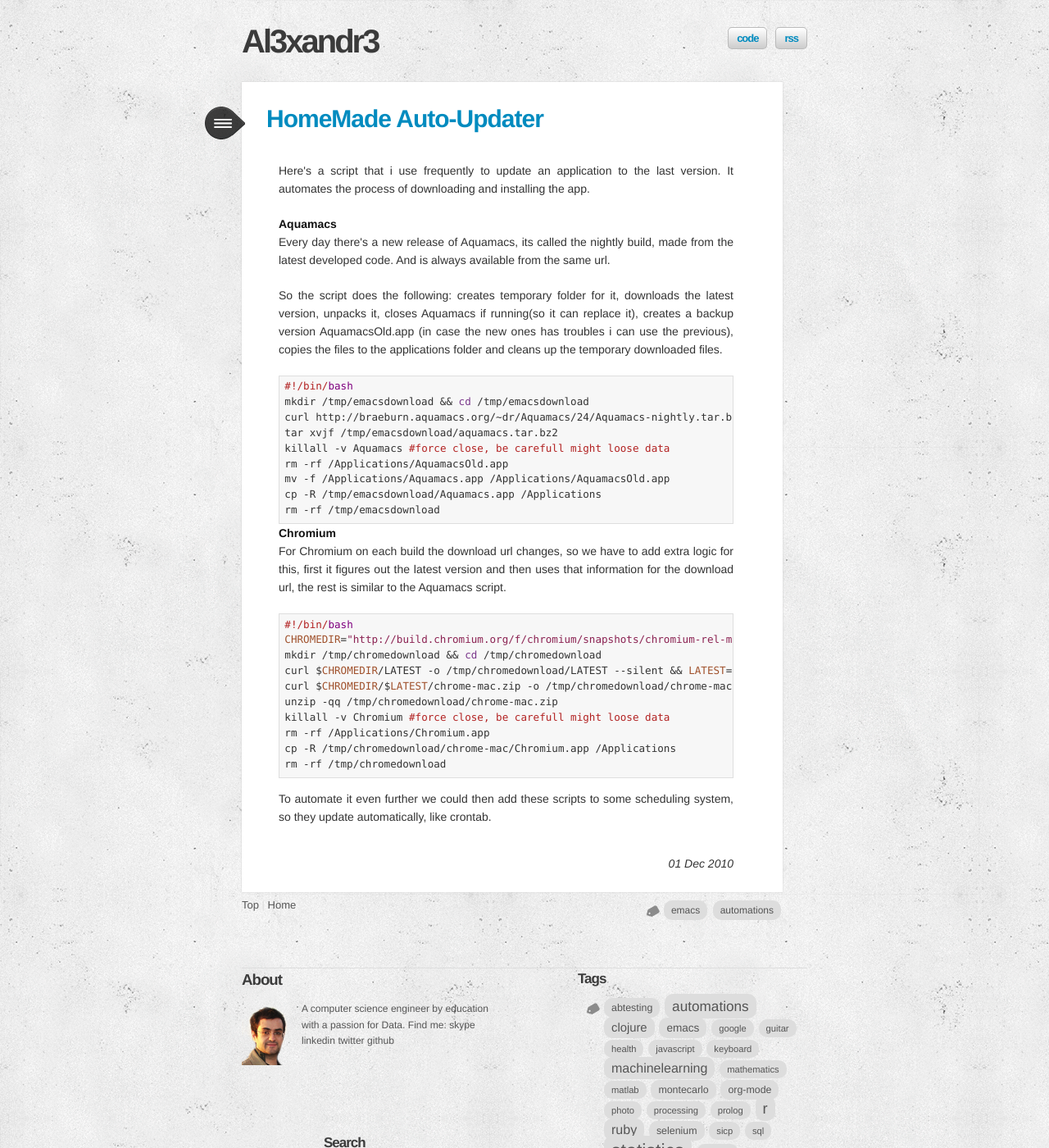
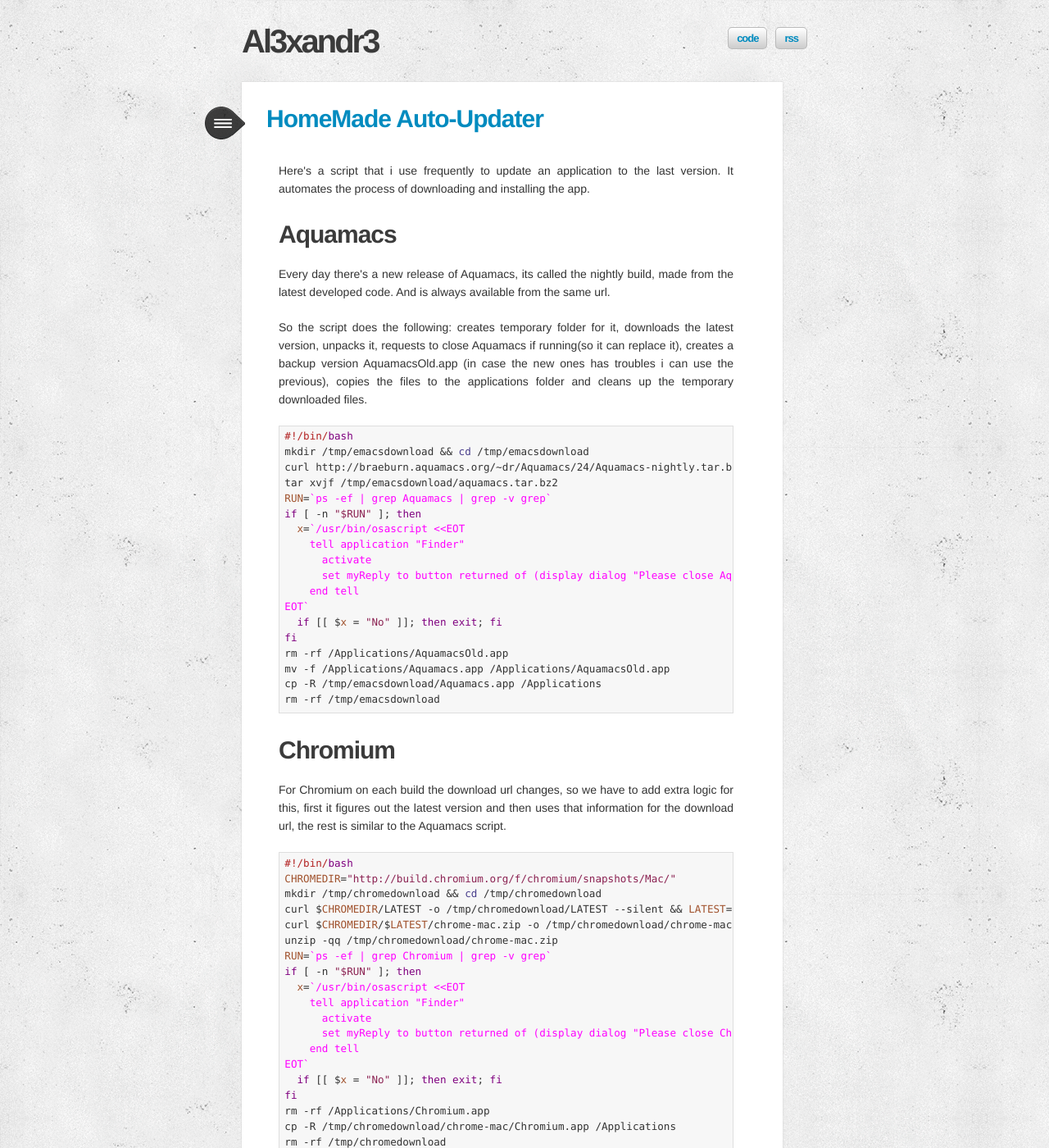
Before and after one commit to al3xandr3/al3xandr3.github.io, a Jekyll site: the page built from _posts/2010-12-01-homemade-autoupdater.html, in a window 1280 px wide and 1400 px high. Shown: the whole window at 82% size. Built offline with Jekyll 4.4.1, drawn with Linux system fonts in a browser that asks for light colours; comment, search, counter and statistics services are not loaded; some of the changed text lies outside the part shown.

Commit message:
auto-updater update

```diff
--- a/_posts/2010-12-01-homemade-autoupdater.html
+++ b/_posts/2010-12-01-homemade-autoupdater.html
@@ -18,26 +18,35 @@
 Here's a script that i use frequently to update an application to the last version. It automates the process of downloading and installing the app.
 </p>
 
-<div id="outline-container-1" class="outline-2">
-<h2 id="sec-1">Aquamacs </h2>
-<div class="outline-text-2" id="text-1">
+<div id="outline-container-1" class="outline-3">
+<h3 id="sec-1">Aquamacs </h3>
+<div class="outline-text-3" id="text-1">
 
 
 <p>
 Every day there's a new release of Aquamacs, its called the nightly build, made from the latest developed code. And is always available from the same url.
 </p>
 <p>
-So the script does the following: creates temporary folder for it, downloads the latest version, unpacks it, closes Aquamacs if running(so it can replace it), creates a backup version AquamacsOld.app (in case the new ones has troubles i can use the previous), copies the files to the applications folder and cleans up the temporary downloaded files.
+So the script does the following: creates temporary folder for it, downloads the latest version, unpacks it, requests to close Aquamacs if running(so it can replace it), creates a backup version AquamacsOld.app (in case the new ones has troubles i can use the previous), copies the files to the applications folder and cleans up the temporary downloaded files.
 </p>
 
 
 
 <pre class="src src-sh"><span style="color: #b22222;">#</span><span style="color: #b22222;">!/bin/</span><span style="color: #7f007f;">bash</span><span style="color: #b22222;">
-</span>mkdir /tmp/emacsdownload &amp;&amp; <span style="color: #7a378b;">cd</span> /tmp/emacsdownload
+</span>mkdir /tmp/emacsdownload &amp;&amp; <span style="color: #483d8b;">cd</span> /tmp/emacsdownload
 curl http://braeburn.aquamacs.org/~dr/Aquamacs/24/Aquamacs-nightly.tar.bz2 -o /tmp/emacsdownload/aquamacs.tar.bz2
 tar xvjf /tmp/emacsdownload/aquamacs.tar.bz2
-killall -v Aquamacs <span style="color: #b22222;">#</span><span style="color: #b22222;">force close, be carefull might loose data
-</span>rm -rf /Applications/AquamacsOld.app
+<span style="color: #a0522d;">RUN</span>=<span style="color: #ff00ff;">`ps -ef | grep Aquamacs | grep -v grep`</span>
+<span style="color: #7f007f;">if</span> [ -n <span style="color: #8b2252;">"$RUN"</span> ]; <span style="color: #7f007f;">then</span>
+  <span style="color: #a0522d;">x</span>=<span style="color: #ff00ff;">`/usr/bin/osascript &lt;&lt;EOT
+    tell application "Finder"
+      activate
+      set myReply to button returned of (display dialog "Please close Aquamacs to update" default button 2 buttons {"No", "Ok"})
+    end tell
+EOT`</span>
+  <span style="color: #7f007f;">if</span> [[ $<span style="color: #a0522d;">x</span> = <span style="color: #8b2252;">"No"</span> ]]; <span style="color: #7f007f;">then exit</span>; <span style="color: #7f007f;">fi</span>
+<span style="color: #7f007f;">fi</span>
+rm -rf /Applications/AquamacsOld.app
 mv -f /Applications/Aquamacs.app /Applications/AquamacsOld.app
 cp -R /tmp/emacsdownload/Aquamacs.app /Applications
 rm -rf /tmp/emacsdownload
@@ -49,9 +58,9 @@
 
 </div>
 
-<div id="outline-container-2" class="outline-2">
-<h2 id="sec-2">Chromium </h2>
-<div class="outline-text-2" id="text-2">
+<div id="outline-container-2" class="outline-3">
+<h3 id="sec-2">Chromium </h3>
+<div class="outline-text-3" id="text-2">
 
 
 <p>
@@ -61,23 +70,49 @@
 
 
 <pre class="src src-sh"><span style="color: #b22222;">#</span><span style="color: #b22222;">!/bin/</span><span style="color: #7f007f;">bash</span><span style="color: #b22222;">
-</span><span style="color: #a0522d;">CHROMEDIR</span>=<span style="color: #8b2252;">"http://build.chromium.org/f/chromium/snapshots/chromium-rel-mac"</span>
-mkdir /tmp/chromedownload &amp;&amp; <span style="color: #7a378b;">cd</span> /tmp/chromedownload
+</span><span style="color: #a0522d;">CHROMEDIR</span>=<span style="color: #8b2252;">"http://build.chromium.org/f/chromium/snapshots/Mac/"</span>
+mkdir /tmp/chromedownload &amp;&amp; <span style="color: #483d8b;">cd</span> /tmp/chromedownload
 curl $<span style="color: #a0522d;">CHROMEDIR</span>/LATEST -o /tmp/chromedownload/LATEST --silent &amp;&amp; <span style="color: #a0522d;">LATEST</span>=<span style="color: #ff00ff;">`cat /tmp/chromedownload/LATEST`</span>
 curl $<span style="color: #a0522d;">CHROMEDIR</span>/$<span style="color: #a0522d;">LATEST</span>/chrome-mac.zip -o /tmp/chromedownload/chrome-mac.zip
 unzip -qq /tmp/chromedownload/chrome-mac.zip
-killall -v Chromium <span style="color: #b22222;">#</span><span style="color: #b22222;">force close, be carefull might loose data
-</span>rm -rf /Applications/Chromium.app
+<span style="color: #a0522d;">RUN</span>=<span style="color: #ff00ff;">`ps -ef | grep Chromium | grep -v grep`</span>
+<span style="color: #7f007f;">if</span> [ -n <span style="color: #8b2252;">"$RUN"</span> ]; <span style="color: #7f007f;">then</span>
+  <span style="color: #a0522d;">x</span>=<span style="color: #ff00ff;">`/usr/bin/osascript &lt;&lt;EOT
+    tell application "Finder"
+      activate
+      set myReply to button returned of (display dialog "Please close Chromium to update" default button 2 buttons {"No", "Ok"})
+    end tell
+EOT`</span>
+  <span style="color: #7f007f;">if</span> [[ $<span style="color: #a0522d;">x</span> = <span style="color: #8b2252;">"No"</span> ]]; <span style="color: #7f007f;">then exit</span>; <span style="color: #7f007f;">fi</span>
+<span style="color: #7f007f;">fi</span>
+rm -rf /Applications/Chromium.app
 cp -R /tmp/chromedownload/chrome-mac/Chromium.app /Applications
 rm -rf /tmp/chromedownload
 </pre>
 
 
 
+</div>
+
+</div>
+
+<div id="outline-container-3" class="outline-3">
+<h3 id="sec-3">Automate it </h3>
+<div class="outline-text-3" id="text-3">
+
+
 <p>
-To automate it even further we could then add these scripts to some scheduling system, so they update automatically, like crontab.
+To automate we can add it into a cron job like so:
 </p>
 
 
+
+<pre class="src src-sh">01      11      *       *       *       update-chromium
+</pre>
+
+
+
+<p>
+That runs every day at 11h01
+</p></div>
 </div>
-</div>
--- a/cloud.rb
+++ b/cloud.rb
@@ -4,7 +4,7 @@
 
 puts "generating cloud..."
 
-options = Jekyll.configuration({'source' => "/my/al3xandr3.github.com/"})
+options = Jekyll.configuration({'source' => "/my/proj/al3xandr3.github.com/"})
 site = Jekyll::Site.new(options)
 site.read_posts('')
 
@@ -16,7 +16,7 @@
   html << "<a href=\"/tags/#{category}.html\" id=\"tag\" title=\"Postings tagged #{category}\" style=\"font-size: #{font_size}px; line-height:#{font_size}px\">#{category}</a> "
 end
 
-File.open('/my/al3xandr3.github.com/_includes/cloud.html', 'w+') do |file|
+File.open('/my/proj/al3xandr3.github.com/_includes/cloud.html', 'w+') do |file|
   file.puts html
 end
 
--- a/tags.rb
+++ b/tags.rb
@@ -4,7 +4,7 @@
 
 puts "generating tags..."
 
-options = Jekyll.configuration({'source' => "/my/al3xandr3.github.com/"})
+options = Jekyll.configuration({'source' => "/my/proj/al3xandr3.github.com/"})
 site = Jekyll::Site.new(options)
 site.read_posts('')
 site.categories.sort.each do |category, posts|
@@ -34,7 +34,7 @@
     html << '</br><a href="http://www.r-bloggers.com/" class="alt" style="font-size: 140%; ">If you\'r into R, a good source of R related news is R-bloggers</a>'
   end
 
-  File.open("/my/al3xandr3.github.com/tags/#{category}.html", 'w+') do |file|
+  File.open("/my/proj/al3xandr3.github.com/tags/#{category}.html", 'w+') do |file|
     file.puts html
   end
 end
```
Also changed, not shown: _org/posts/2010-12-01-homemade-autoupdater.org (+33 -7 lines), 1 other file.
